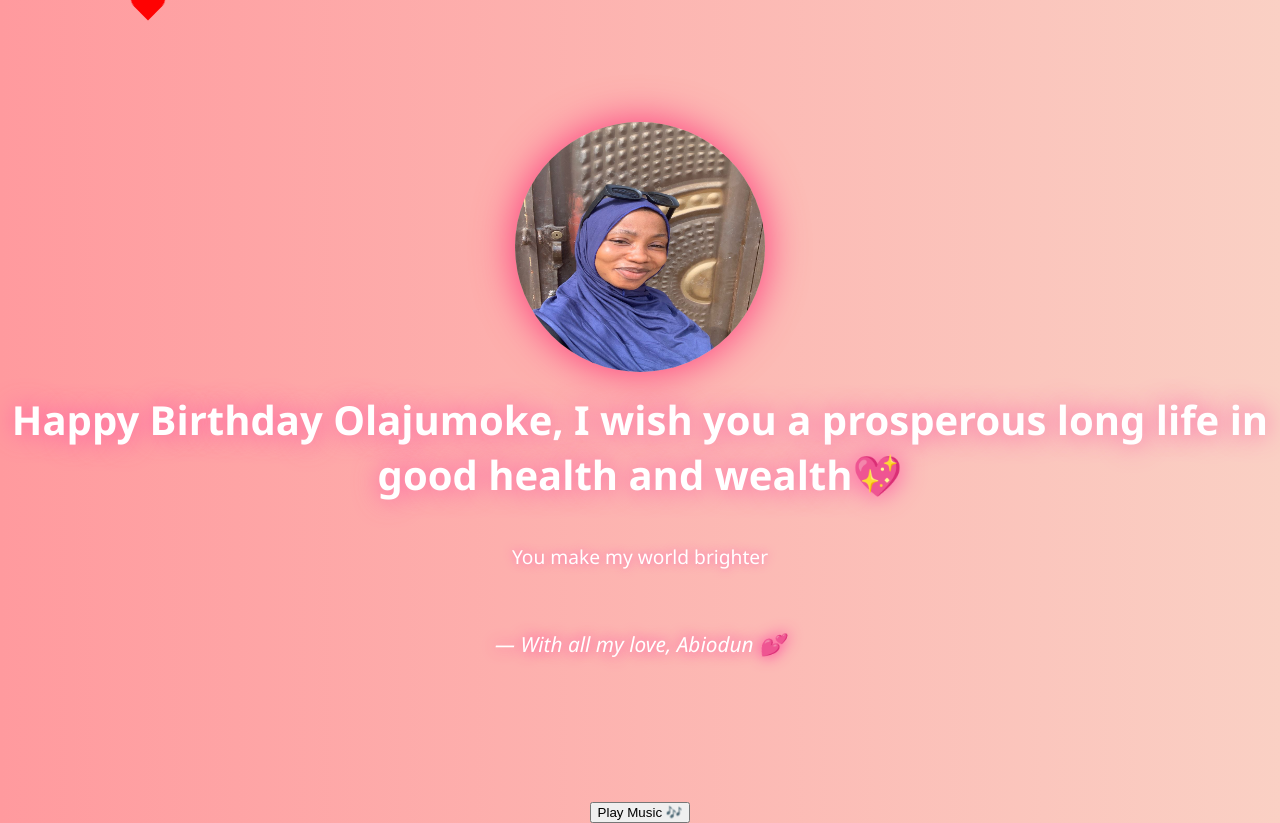
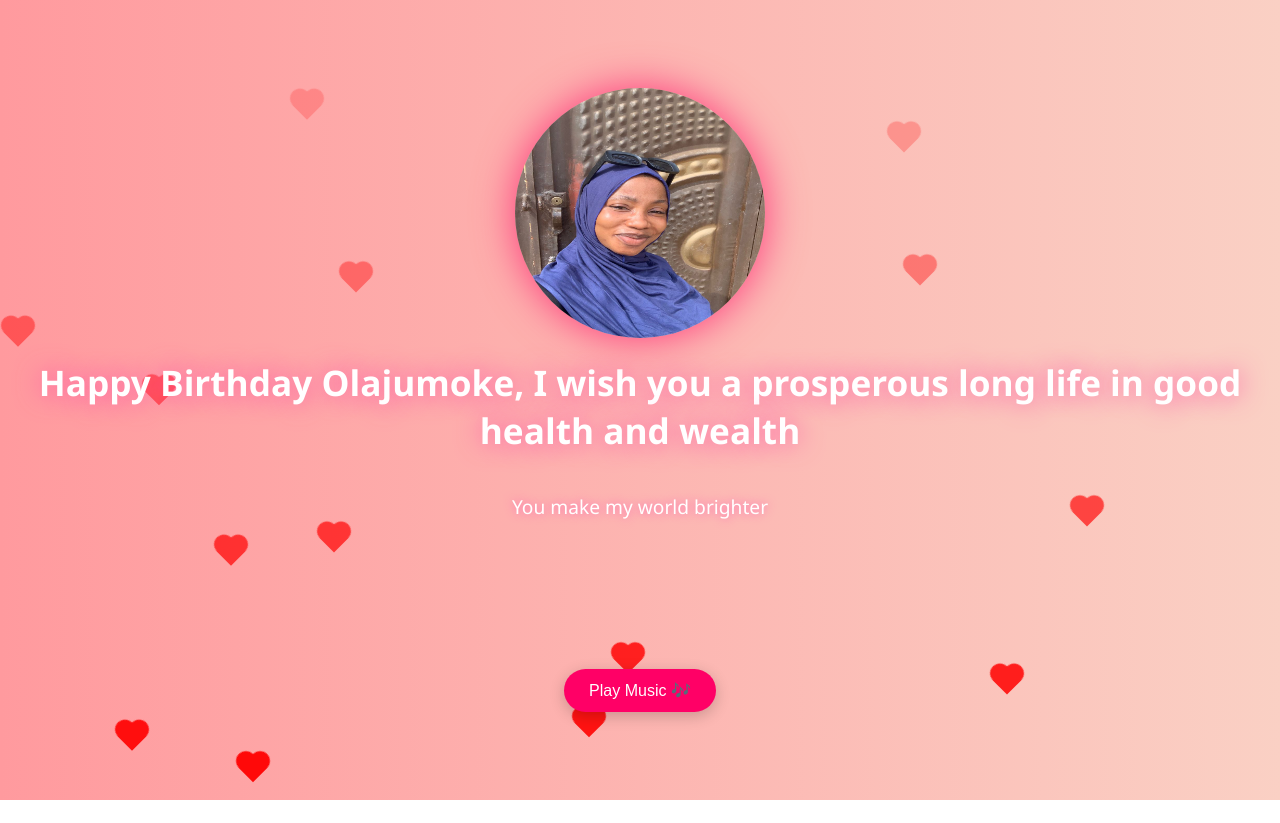
Before and after one commit to muharbanalytics/Olajumoke_Birthday_Message, a plain HTML site: page index.html in a window 1280 px wide. After the commit the page ends 800 px from the top, so only its background shows below. Drawn offline with Linux system fonts and the light colour scheme.

Commit message:
Enhance birthday greeting page with new features
Updated the birthday greeting page with improved styles, animations, and a music toggle feature.

```diff
--- a/index.html
+++ b/index.html
@@ -1,8 +1,9 @@
 <!DOCTYPE html>
+
 <html lang="en">
 <head>
 <meta charset="UTF-8">
-  <title>Happy Birthday Ya Aayni🥰</title>
+<title>Happy Birthday Ya Aayni</title>
 <style>
 body {
 margin: 0;
@@ -20,6 +21,7 @@
 flex-direction: column;
 justify-content: center;
 align-items: center;
+z-index: 2;
 }
 
 img {
@@ -37,10 +39,11 @@
 }
 
 h1 {
-      font-size: 2.5em;
+font-size: 2.2em;
 color: white;
 text-shadow: 0 0 20px #ff0066;
 margin-top: 20px;
+padding: 0 20px;
 animation: glow 2s infinite alternate;
 }
 
@@ -54,21 +57,35 @@
 color: #fff;
 max-width: 600px;
 margin-top: 15px;
+height: 3em;
 text-shadow: 0 0 10px #ff66b2;
 }
 
 #signoff {
-      margin-top: 40px;
+margin-top: 20px;
 font-size: 1.3em;
 color: #fff;
 font-style: italic;
 text-shadow: 0 0 15px #ff3399;
-      animation: fadeInSignoff 5s ease forwards;
 opacity: 0;
+transition: opacity 2s;
 }
 
-    @keyframes fadeInSignoff {
-      to { opacity: 1; }
+.music-btn {
+margin-top: 30px;
+padding: 12px 25px;
+font-size: 1em;
+background-color: #ff0066;
+color: white;
+border: none;
+border-radius: 25px;
+cursor: pointer;
+box-shadow: 0 4px 15px rgba(0,0,0,0.2);
+z-index: 10;
+}
+
+.music-btn:hover {
+background-color: #ff3399;
 }
 
 .hearts {
@@ -79,6 +96,7 @@
 left: 0;
 pointer-events: none;
 overflow: hidden;
+z-index: 1;
 }
 
 .heart {
@@ -87,7 +105,7 @@
 height: 20px;
 background: red;
 transform: rotate(45deg);
-      animation: float 6s infinite;
+animation: float 6s infinite linear;
 }
 
 .heart::before, .heart::after {
@@ -103,41 +121,42 @@
 .heart::after { left: -10px; top: 0; }
 
 @keyframes float {
-      0% { transform: translateY(0) rotate(45deg); opacity: 1; }
-      100% { transform: translateY(-600px) rotate(45deg); opacity: 0; }
+0% { transform: translateY(100vh) rotate(45deg); opacity: 1; }
+100% { transform: translateY(-10vh) rotate(45deg); opacity: 0; }
 }
 </style>
+
 </head>
 <body>
+
 <div class="container">
 <img src="olajumoke.jpg" alt="Ya Aayni">
-    <h1>Happy Birthday Olajumoke, I wish you a prosperous long life in good health and wealth💖</h1>
+<h1>Happy Birthday Olajumoke, I wish you a prosperous long life in good health and wealth</h1>
 <p id="message"></p>
-    <p id="signoff">— With all my love, Abiodun 💕</p>
+<p id="signoff">With all my love, Abiodun</p>
+
+<button class="music-btn" onclick="toggleMusic()">Play Music 🎶</button>
+
 </div>
+
 <div class="hearts"></div>
-
-  <!-- Background music -->
-  <button onclick="document.getElementById('bgmusic').play()">Play Music 🎶</button>
 
 <audio id="bgmusic" loop>
 <source src="music.mp3" type="audio/mpeg">
 </audio>
 
-
 <script>
-    // Floating hearts
 function createHeart() {
 const heart = document.createElement('div');
 heart.className = 'heart';
-      heart.style.left = Math.random() * window.innerWidth + 'px';
+heart.style.left = Math.random() * 100 + 'vw';
+heart.style.animationDuration = (Math.random() * 3 + 3) + 's';
 document.querySelector('.hearts').appendChild(heart);
 setTimeout(() => heart.remove(), 6000);
 }
-    setInterval(createHeart, 500);
+setInterval(createHeart, 300);
 
-    // Typing effect
-    const text = "You make my world brighter every day. Here’s to more laughter, adventures, and endless love together.. (MAESHA❤)";
+const text = "You make my world brighter every day. Here’s to more laughter, adventures, and endless love together.. (MAESHA)";
 let i = 0;
 function typeWriter() {
 if (i < text.length) {
@@ -145,13 +164,26 @@
 i++;
 setTimeout(typeWriter, 80);
 } else {
-        // Show signoff after typing finishes
 document.getElementById("signoff").style.opacity = 1;
 }
 }
+
+function toggleMusic() {
+const music = document.getElementById('bgmusic');
+const btn = document.querySelector('.music-btn');
+if (music.paused) {
+music.play();
+btn.innerHTML = "Pause Music 🎵";
+} else {
+music.pause();
+btn.innerHTML = "Play Music 🎶";
+}
+}
+
 window.onload = () => {
 setTimeout(typeWriter, 3000);
 };
 </script>
+
 </body>
 </html>
```
Lines whose indentation alone changed are shown as unchanged.
